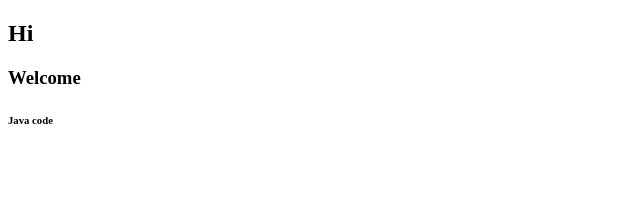
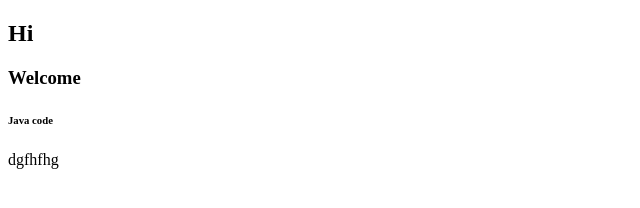
Before and after one commit to Tamilpavi/Java-project, a plain HTML site: page Index.html in a window 1280 px wide. Shown: the full height of the page, 0-640 px from the left. Drawn offline with Linux system fonts and the light colour scheme.

Commit message:
Update Index.html

```diff
--- a/Index.html
+++ b/Index.html
@@ -9,5 +9,6 @@
     <h2>Hi</h2>
     <h3>Welcome</h3>
     <h6>Java code</h6>
+    dgfhfhg
 </body>
 </html>
```
